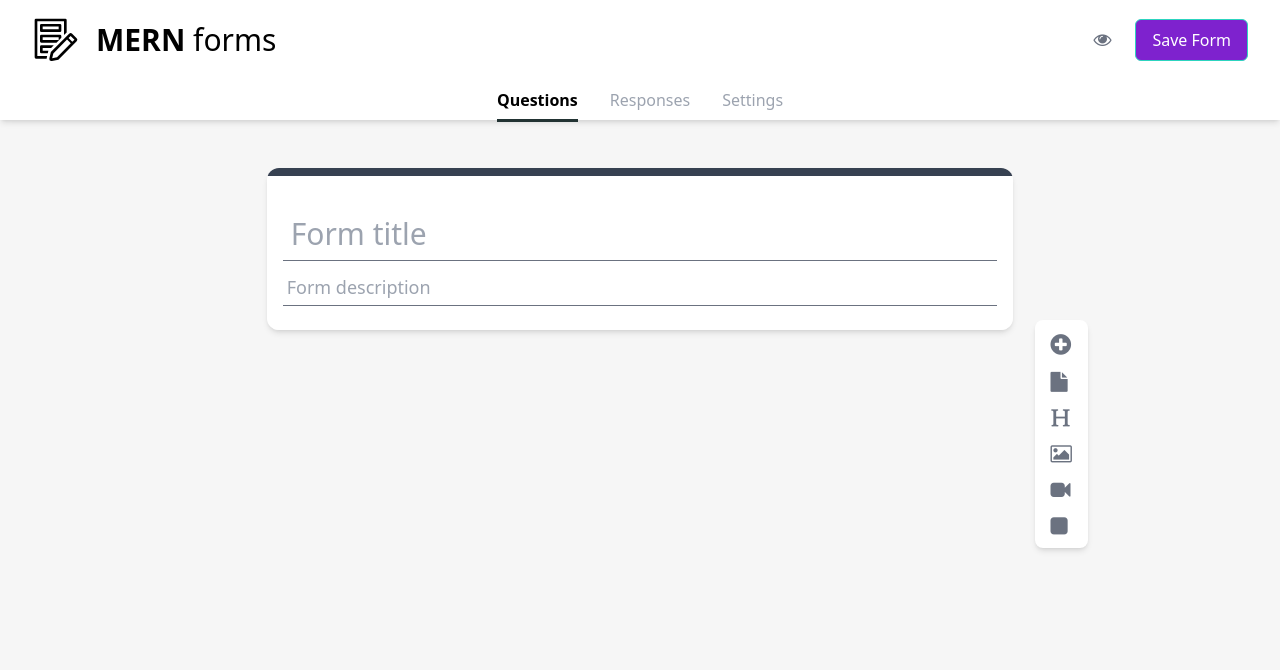
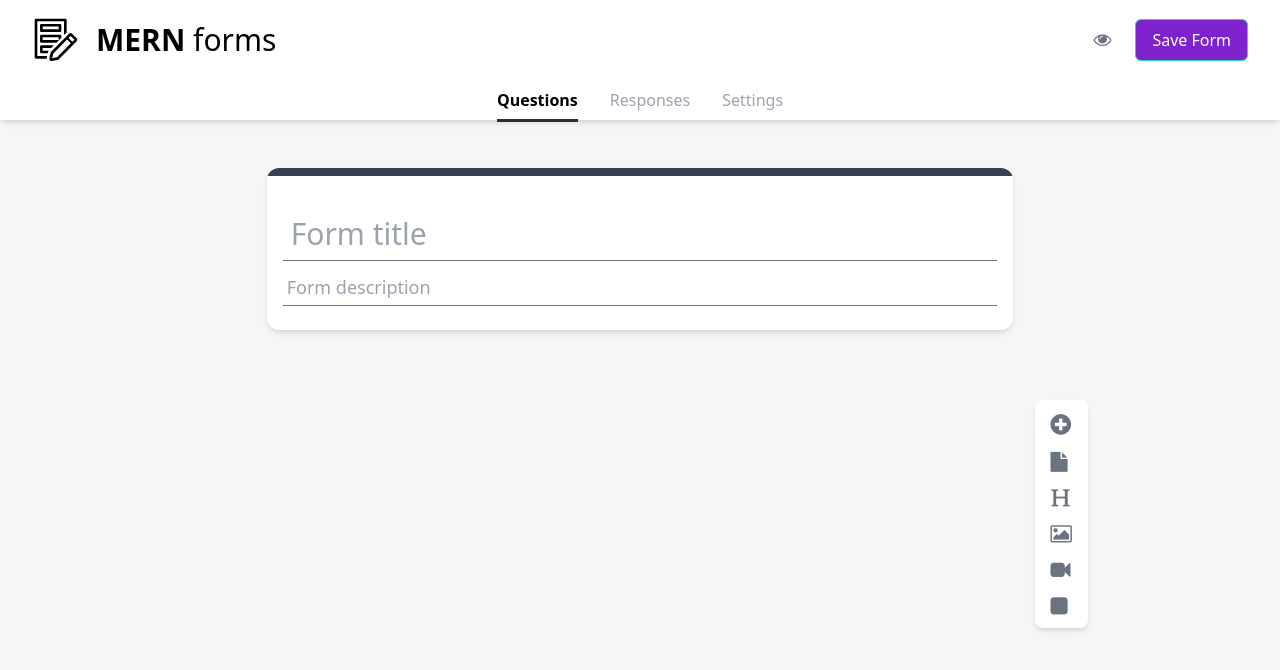
Before and after one commit to osSidd/mern-forms, a React (Vite) app in the folder client/: page /forms/questions in a window 1280 px wide. Shown: the top 670 px of the page. Built offline with nearby package versions, Linux system fonts and the light colour scheme.

Commit message:
fixed toolbar

```diff
--- a/client/src/pages/formBuilder.tsx
+++ b/client/src/pages/formBuilder.tsx
@@ -134,7 +134,7 @@ export default function FormBuilder(){
                             ))
                         }
                     </div>
-                    <div className="absolute top-80 right-48">
+                    <div style={{top: '25rem'}} className="fixed right-48">
                         <Toolbar handleClick={toggleFormContent}/>
                     </div>
                 </div>
```
